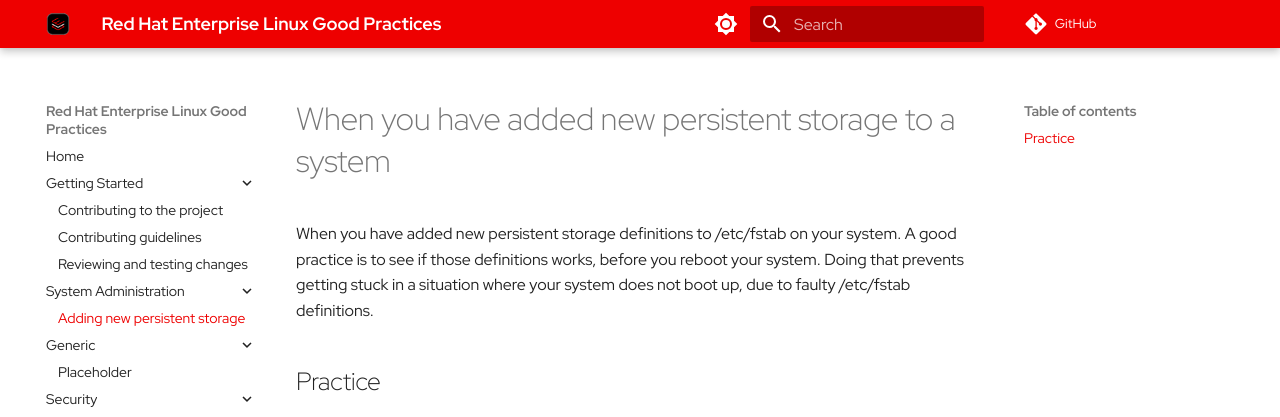
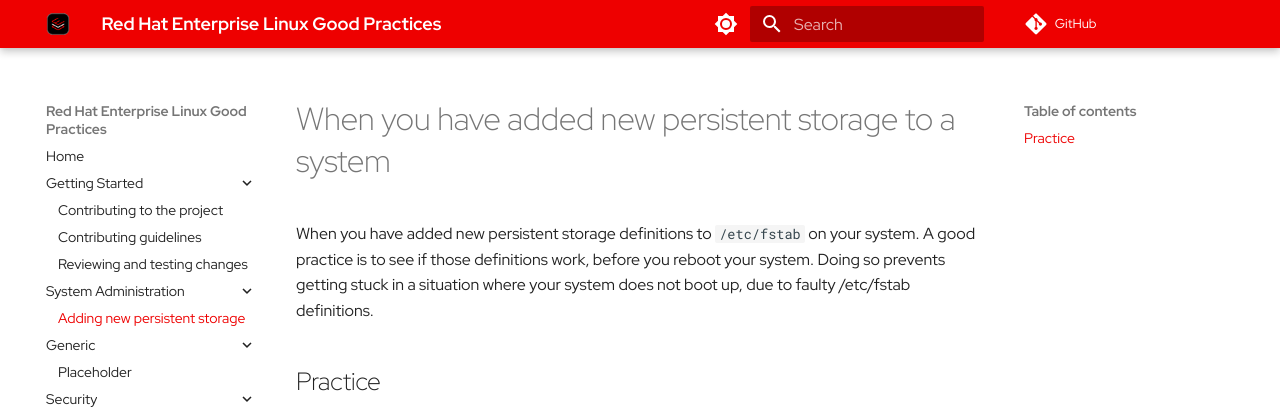
Before and after one commit to redhat-cop/rhel-good-practices, an MkDocs documentation site: the page built from docs/system-administration/adding-storage.md, in a window 1280 px wide. Shown: the top 417 px of the page. Built offline with MkDocs 1.6.1 and Material for MkDocs 9.7.7, drawn with Linux system fonts in a browser that asks for light colours; comment, search, counter and statistics services are not loaded.

Commit message:
Formatting and typo fixes adding-storage.md

````diff
--- a/docs/system-administration/adding-storage.md
+++ b/docs/system-administration/adding-storage.md
@@ -1,6 +1,6 @@
 # When you have added new persistent storage to a system
-When you have added new persistent storage definitions to /etc/fstab on your system. A good practice is to see if those definitions works, before you reboot your system.
-Doing that prevents getting stuck in a situation where your system does not boot up, due to faulty /etc/fstab definitions.
+When you have added new persistent storage definitions to ```/etc/fstab``` on your system. A good practice is to see if those definitions work, before you reboot your system.
+Doing so prevents getting stuck in a situation where your system does not boot up, due to faulty /etc/fstab definitions.
 
 ## Practice
 After having added a new definition to /etc/fstab test it by running:
````
